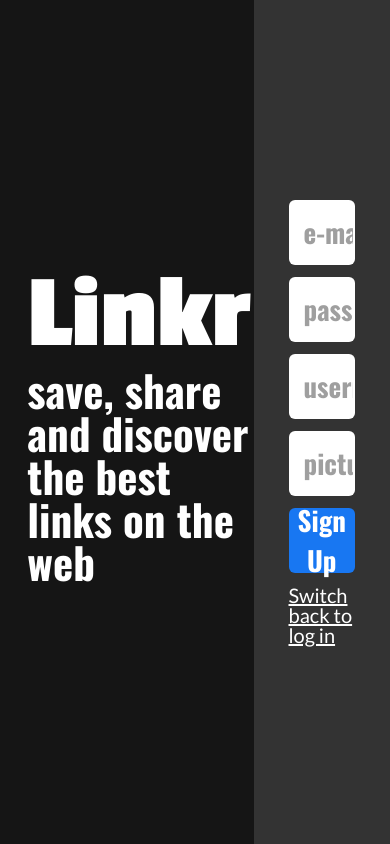
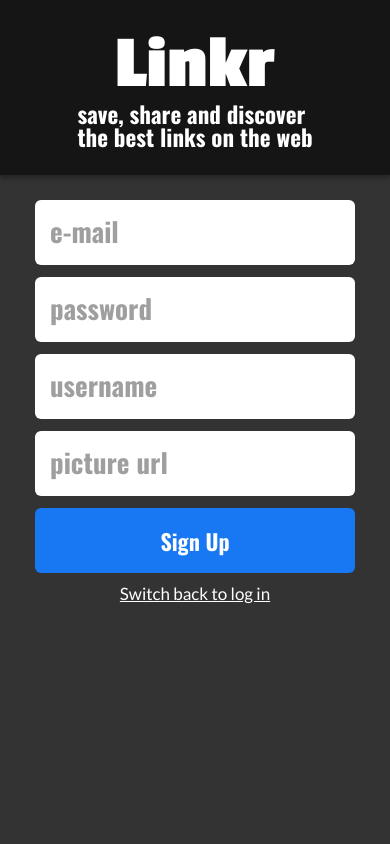
Before and after one commit to eumerme/projeto17-linkr-front, a React (Create React App) app: page /signup in a window 390 px wide. Built offline with nearby package versions, Linux system fonts and the light colour scheme.

Commit message:
Feat: Layout mobile

```diff
--- a/src/styles/AuthStyles.js
+++ b/src/styles/AuthStyles.js
@@ -20,6 +20,12 @@ const Container = styled.div`
     box-shadow: 4px 0px 4px rgba(0, 0, 0, 0.25);
     display: flex;
     justify-content: space-between;
+
+
+    @media screen and (max-width: 768px){
+        background-color: white;
+        flex-direction: column;
+    }
 `;
 
 const Infos = styled.div`
@@ -33,6 +39,7 @@ const Infos = styled.div`
     background-color: #151515;
     color: #FFF;
     font-weight: 700;
+    box-shadow: 0px 4px 4px rgba(0, 0, 0, 0.25);
 
     h1{
         font-family: 'Passion One', cursive;
@@ -43,6 +50,27 @@ const Infos = styled.div`
         font-family: 'Oswald', sans-serif;
         font-size: 43px;
     }
+
+    @media screen and (max-width: 768px){
+       position: fixed;
+       left: 0;
+       right: 0;
+       top: 0;
+       width: 100%;
+       min-height: 175px;
+       padding-left: 0;
+       align-items: center;
+       box-shadow: 0px 4px 4px rgba(0, 0, 0, 0.25);
+
+       h1{
+        font-size: 76px;
+       }
+
+       p{
+        font-size: 23px;
+       }
+    }
+
 `;
 
 const Form = styled.form`
@@ -100,4 +128,19 @@ const Form = styled.form`
         text-decoration: underline;
         cursor: pointer;
     }
+
+    @media screen and (max-width: 768px){
+        width: 100%;
+        height: 100%;
+        justify-content: start;
+        padding-top: 200px;
+
+        input, button{
+            font-size: 22px;
+        }
+
+        p{
+            font-size: 17px;
+        }
+    }
 `;
```
